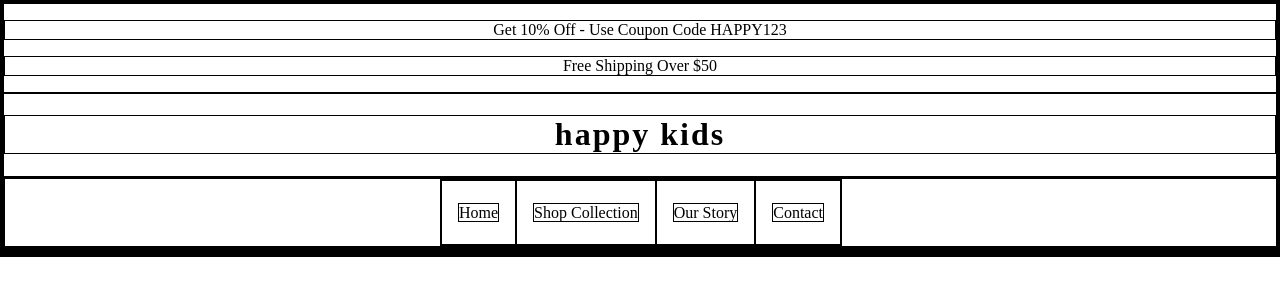
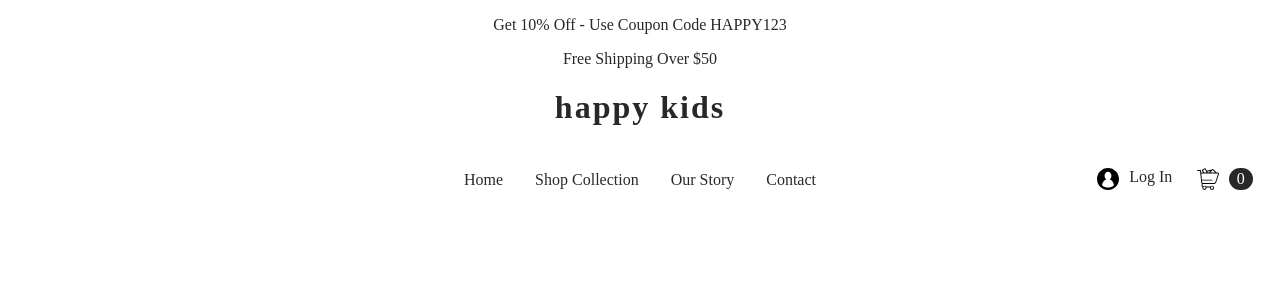
Before and after one commit to Jiroge/happy-kids, a React (Create React App) app: page / in a window 1280 px wide. Shown: the top 300 px of the page. Built offline with nearby package versions, Linux system fonts and the light colour scheme.

Commit message:
add menu-icon of navbar

```diff
--- a/src/App.scss
+++ b/src/App.scss
@@ -1,5 +1,6 @@
 *{
-  border: 0.1px solid black;
+  // border: 0.1px solid black;
+  color: #282828
 }
 
 body {
--- a/src/components/navbar/Navbar.jsx
+++ b/src/components/navbar/Navbar.jsx
@@ -1,9 +1,15 @@
 import React from "react";
-import "./Navbar.scss";
 import { Link } from "react-router-dom";
 
+import "./Navbar.scss";
+
+import cart from "../../images/Icon/cart-svgrepo-com.svg";
+import user from "../../images/Icon/user-svgrepo-com.svg";
 function Navbar() {
-
+  const iconStyle = {
+    height: 22,
+    width: 22,
+  };
   return (
     <>
       <div className="topbar">
@@ -16,6 +22,16 @@ function Navbar() {
       </div>
 
       <div className="navbar">
+        <div className="menu-icon hidden">
+          <div className="icons">
+            <img src={user} alt="user" style={iconStyle} />
+            <p>Log Ln</p>
+          </div>
+          <div className="icons">
+            <img src={cart} alt="cart" style={iconStyle} />
+            <p>0</p>
+          </div>
+        </div>
         <div className="menu-text">
           <ul>
             <li>
@@ -35,12 +51,14 @@ function Navbar() {
           </ul>
         </div>
         <div className="menu-icon">
-            <div>
-
-            </div>
-            <div>
-
-            </div>
+          <div className="icons">
+            <img src={user} alt="user" style={iconStyle} />
+            <p>Log In</p>
+          </div>
+          <div className="icons">
+            <img src={cart} alt="cart" style={iconStyle} />
+            <p className="count-order">0</p>
+          </div>
         </div>
       </div>
     </>
--- a/src/components/navbar/Navbar.scss
+++ b/src/components/navbar/Navbar.scss
@@ -8,6 +8,8 @@
 }
 
 .navbar {
+  display: flex;
+
   .menu-text {
     margin: auto 0;
     width: 100%;
@@ -24,6 +26,7 @@
         text-align: center;
         line-height: 31px;
         color: "#282828";
+        font-size: 1em;
         &:visited {
           color: red;
           background-color: red;
@@ -41,6 +44,36 @@
       }
     }
   }
+  .hidden {
+    visibility: hidden;
+    background-color: red;
+  }
+  .menu-icon {
+    display: flex;
+    justify-content: space-around;
+    width: 20%;
+    margin-right: 10px;
+    .icons {
+      display: flex;
+      justify-content: space-between;
+      color: #282828;
+      margin: auto 0;
+      p {
+        margin: 0 10px;
+        font-size: 1em;
+      }
+      .count-order {
+        background-color: #282828;
+        color: #ffffff;
+        text-align: center;
+        border-radius: 12px;
+        padding-left: 8px;
+        padding-right: 8px;
+        padding-top: 2px;
+        padding-bottom: 2px;
+      }
+    }
+  }
 }
 
 @media (max-width: 750px) {
```
